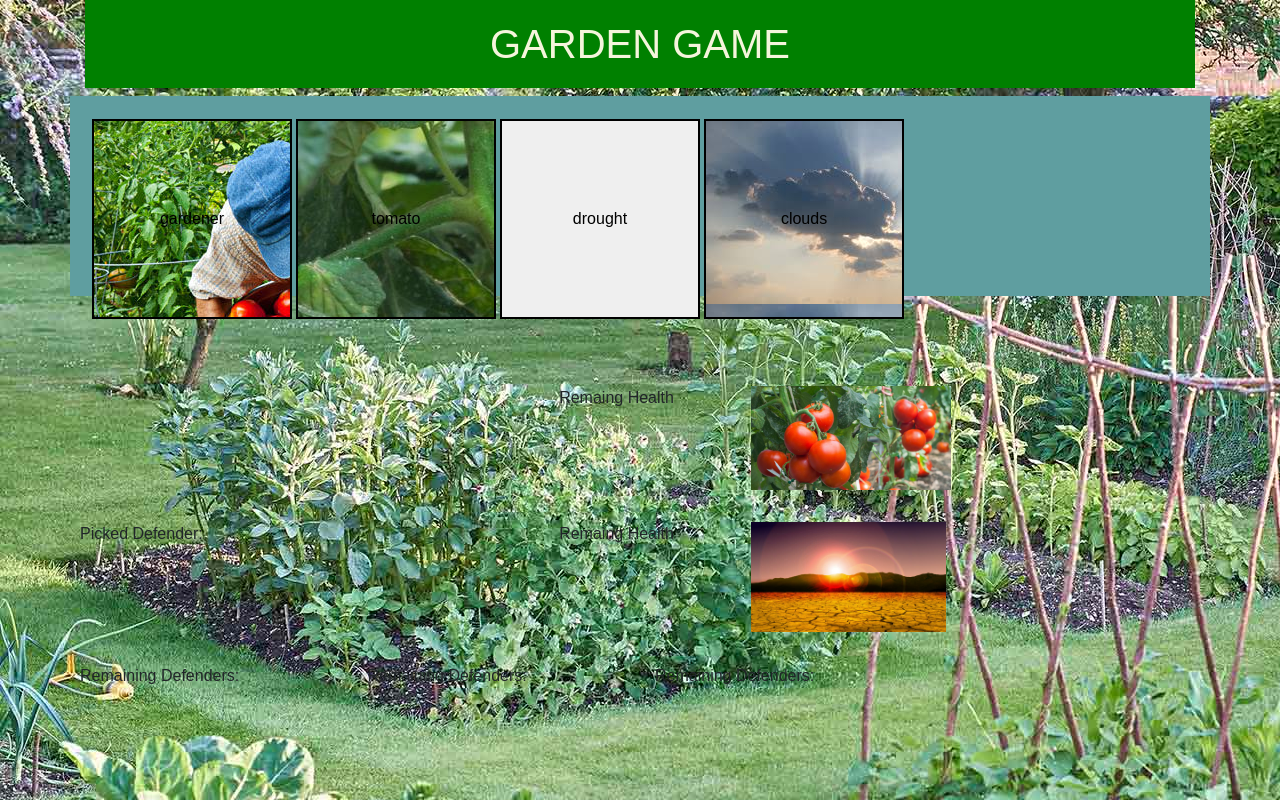
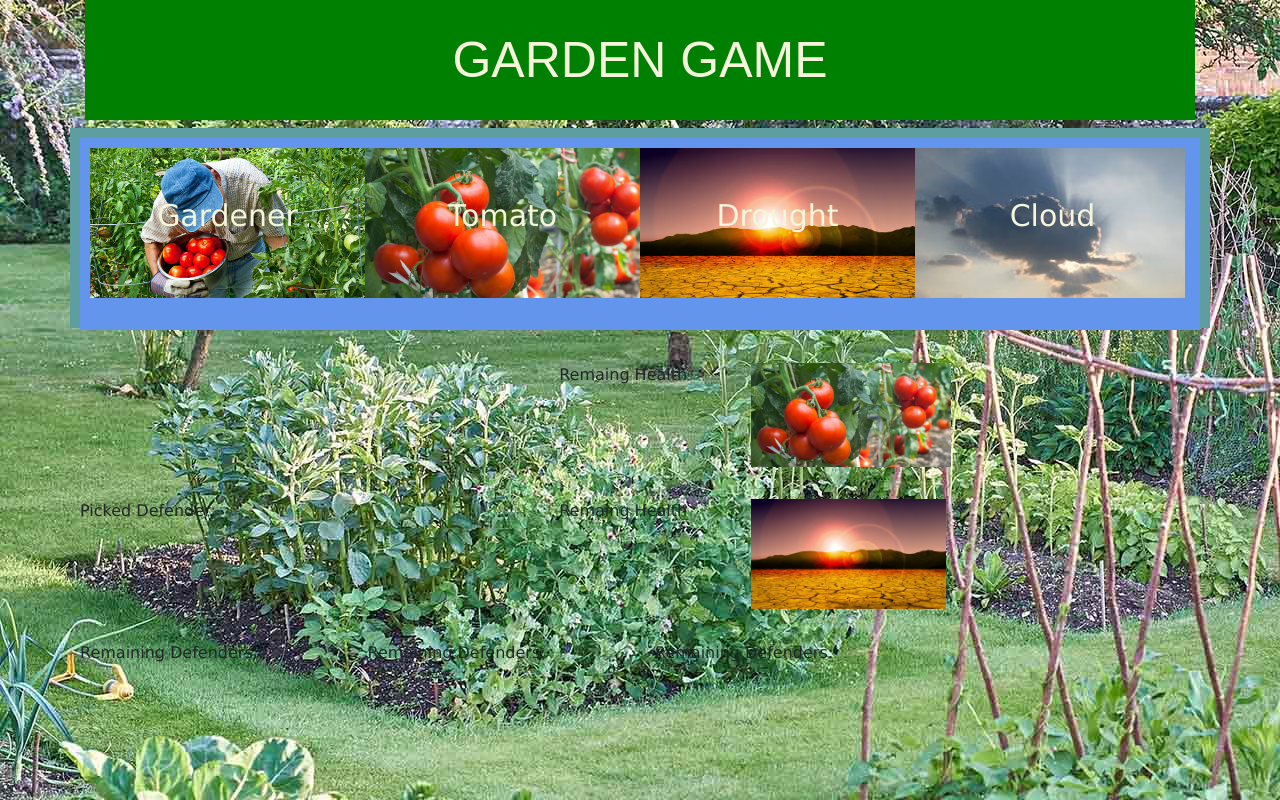
Before and after one commit to elmather89/unit-4-game, a plain HTML site: page index.html in a window 1280 px wide. Drawn offline with nearby package versions, Linux system fonts and the light colour scheme.

Commit message:
saving progress

```diff
--- a/assets/css/style.css
+++ b/assets/css/style.css
@@ -1,5 +1,5 @@
 body {
-    font-family: fantasy;
+    font-family: 'Lucida Sans', 'Lucida Sans Regular', 'Lucida Grande', 'Lucida Sans Unicode', Geneva, Verdana, sans-serif;
     background-image: url("../images/background.jpg");
     background-repeat: repeat;
 }
@@ -7,7 +7,9 @@ body {
 h1 {
     color: beige;
     background-color: green;
-    padding: 20px;
+    padding: 30px;
+    font-family: fantasy;
+    font-size: 50px;
 }
 
 .clearfix {
@@ -37,8 +39,11 @@ h1 {
 }
 
 .selectionArea {
-    margin: 0 auto;
+    width: 100%;
+    height: auto;
     padding: 10px;
+    clear: left;
+    background-color: cornflowerblue;
     overflow: auto;
 }
 
@@ -48,27 +53,39 @@ h1 {
 
 .gardenerImg {
     background-image: url("/assets/images/gardener.jpg");
+    background-repeat: no-repeat;
+    background-size: 400px;
 }
 
 .tomatoImg {
     background-image: url("/assets/images/tomato.jpg");
+    background-repeat: no-repeat;
+    background-size: 300px;
+    padding: 20px;
+    float: right;
 }
 
 .droughtImg {
     background-image: url("/assets/images/drought.jpg");
+    background-repeat: no-repeat;
+    background-size: 300px;
 }
 
 .cloudsImg {
     background-image: url("/assets/images/clouds.jpeg");
+    background-repeat: no-repeat;
+    background-size: 270px;
 }
 
 .characters {
-    width: 200px;
-    height: 200px;
-    border-style: solid;
-    padding: 2px;
-    float: left;
-    margin: 2px;
+    font-family: 'Lucida Sans', 'Lucida Sans Regular', 'Lucida Grande', 'Lucida Sans Unicode', Geneva, Verdana, sans-serif;
+    text-transform: capitalize;
+    text-align: center;
+    color: beige;
+    font-size: 30px;
+    width: 150px;
+    height: 150px;
+    padding: 45px;
 }
 
 .character-name {
--- a/assets/javascript/game.js
+++ b/assets/javascript/game.js
@@ -28,8 +28,8 @@ $(document).ready(function () {
         value: 3
     };
 
-    var clouds = {
-        name: "clouds",
+    var cloud = {
+        name: "cloud",
         health: 75,
         strength: 75,
         weakness: 20,
@@ -37,7 +37,7 @@ $(document).ready(function () {
         value: 4
     };
 
-    var allCharacters = [gardener, tomato, drought, clouds];
+    var allCharacters = [gardener, tomato, drought, cloud];
 
     var isChosenCharacter = false;
     var isChosenEnemy = false;
@@ -77,8 +77,8 @@ $(document).ready(function () {
             value: 3
         };
 
-        var clouds = {
-            name: "clouds",
+        var cloud = {
+            name: "cloud",
             health: "",
             strength: "",
             weakness: "",
@@ -97,31 +97,40 @@ $(document).ready(function () {
 
     // dynamically create characters ======================================================================
     for (var i = 0; i < allCharacters.length; i++) {
-        var charButton = $("<button>");
+        var charButton = $("<div>");
         charButton.text(allCharacters[i].name);
         if (allCharacters[i].name === "gardener") {
-            charButton.addClass("characters gardenerImg");
+            charButton.addClass("col-3 characters gardenerImg");
+            charButton.attr("data-letter", allCharacters[i].name);
         }
         if (allCharacters[i].name === "tomato") {
-            charButton.addClass("characters tomatoImg");
+            charButton.addClass("col-3 characters tomatoImg");
+            charButton.attr("data-letter", allCharacters[i].name);
         }
         if (allCharacters[i].name === "drought") {
-            charButton.addClass("characters ");
+            charButton.addClass("col-3 characters droughtImg");
+            charButton.attr("data-letter", allCharacters[i].name);
         }
-        if (allCharacters[i].name === "clouds") {
-            charButton.addClass("characters cloudsImg");
+        if (allCharacters[i].name === "cloud") {
+            charButton.addClass("col-3 characters cloudsImg");
+            charButton.attr("data-letter", allCharacters[i].name);
         }
         $(".selectionArea").append(charButton);
-        console.log(charButton);
     }
 
-
+    // create attack button
+    if (isChosenEnemy) {
+        var attackBtn = $("<button>");
+        attackBtn.text("Attack!");
+        $("attack-div").append(attackBtn);
+        console.log(attackBtn);
+    }
 
     // (1a) on click function for character ==============================================================
-    $(".selectionArea").on("click", function () {
+    $(".characters").on("click", function () {
         // make sure character has not been chosen
         if (isChosenCharacter) {
-            alert("test");
+            return false;
         }
 
         // if character is chosen and enemy isn't,
@@ -132,28 +141,33 @@ $(document).ready(function () {
         }
 
         else {
-            mainCharacter = isChosenCharacter + $(this).val();
+            mainCharacter += $(this).val();
             $("#pickedChar").text(mainCharacter);
-            console.log(mainCharacter);
         }
     });
 
-    // (1b) on click for attack button ==================================================================
-    $("#pick-char").on("click", function () {
+    // (1b) on click for enemy ==================================================================
+    $("#pickedChar").on("click", function () {
+        // check that first character has been selected
         if (!isChosenCharacter || isChosenEnemy) {
             return false;
         }
 
-        isChosenCharacter = true;
+        // set enemy as chosen, so attack button can write
+        isChosenEnemy = true;
 
-        // need to store the health value of character,
-        // but this doesn't look correct yet....
-        mainCharacter = $(this).val();
-        $("#pick-char").text($(this).text());
+        // store value......
+        mainEnemy = $(this).val();
+        console.log(this);
+
+        // set html of pickedDef to the text of what was clicked
+        $("#pickedDef").text($(this).text());
 
     });
 
     // (1c) on click, hook up div values to array? ======================================================
+    $("#")
+
     // define where isChosenCharacter is true?
     $(".")
 
--- a/index.html
+++ b/index.html
@@ -40,17 +40,12 @@
         <div class="row">
             <div class="col-12" id="main">
 
-                <div class="row selectionArea clearfix" style="padding-bottom: 32px">
-                    <div class="col-3 characters-div" id="gardenerDiv" value="1"></div>
-                    <div class="col-3 characters-div" id="tomatoDiv" value="2"></div>
-                    <div class="col-3 characters-div" id="droughtDiv" value="3"></div>
-                    <div class="col-3 characters-div" id="cloudsDiv"  value="4"></div>
-                </div>
+                <div class="row selectionArea clearfix" style="padding-bottom: 32px"></div>
 
 <!-- PICK CHARACTER TEXT DIV -->
                 <div class="row" style="padding-bottom: 32px">
                     <div class="col-12 text-center">
-                        <div id="pick-char"></div>
+                        <div id="attack-div"></div>
                     </div>
                 </div>
 
```
Also changed, not shown: assets/images/tomato2.jpg (added).
